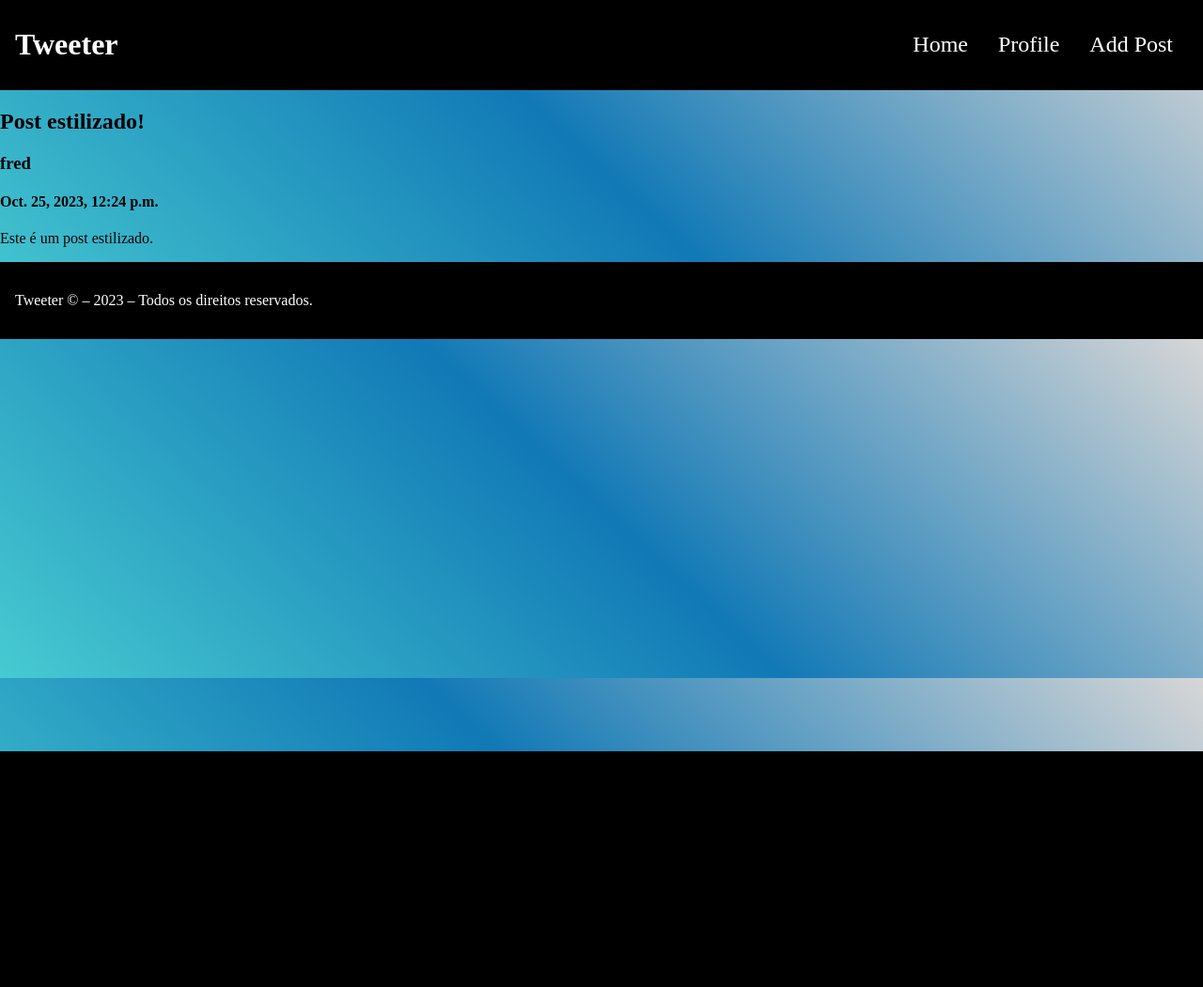
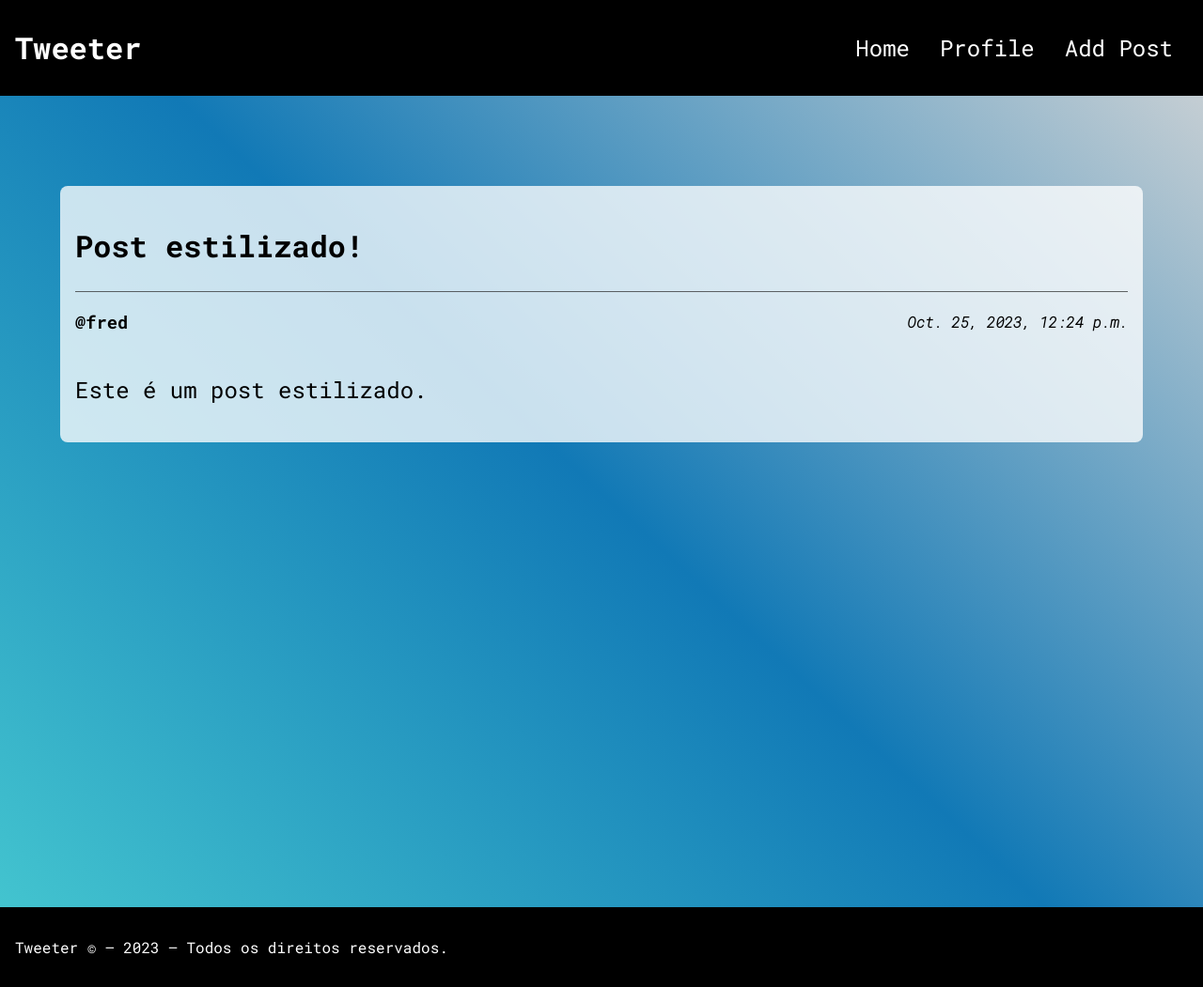
Before and after one commit to fredMelchior/Tweetter, a Django app: a page that uses user/templates/base.html in a window 1280 px wide. Shown: the whole page at 94% size. Before the commit the page ends 800 px from the top, so only its background shows below. Run offline with Django 4.2, Linux system fonts and the light colour scheme; data comes from the database, SQL or seed files in the repository; both versions use the stored data as it was after the commit.

Commit message:
Templates styles and settings config + profile posts template

```diff
--- a/Tweeter/settings.py
+++ b/Tweeter/settings.py
@@ -137,7 +137,11 @@ USE_TZ = True
 # Static files (CSS, JavaScript, Images)
 # https://docs.djangoproject.com/en/4.2/howto/static-files/
 
-STATIC_URL = "static/"
+STATICFILES_DIRS = [
+    BASE_DIR / "user/static",
+]
+
+STATIC_URL = "/static/"
 
 MEDIA_ROOT = os.path.join(BASE_DIR, "media")
 MEDIA_URL = "/media/"
--- a/post/templates/post_detail.html
+++ b/post/templates/post_detail.html
@@ -3,10 +3,10 @@
     {{ object.title }}
 {% endblock title %}
 {% block content %}
-    <div>
-        <div>
+    <div class="feed">
+        <div class="post-detail">
             <h2>{{ post.title }}</h2>
-            <div><h3>{{ post.author }}</h3><h4>{{ post.created_on }}</h4></div>
+            <div><h3>@{{ post.author }}</h3><h4>{{ post.created_on }}</h4></div>
             <p>{{ post.content }}</p>
         </div>
     </div>
--- a/post/views.py
+++ b/post/views.py
@@ -1,4 +1,5 @@
-from django.shortcuts import render, redirect, get_object_or_404
+from django.shortcuts import render, redirect
+from django.contrib.auth import get_user_model
 from django.views import generic
 
 from .models import Post
@@ -23,6 +24,7 @@ def create_post(request):
             post = post_form.save(commit=False)
             post.author = request.user
             post_form.save()
+            return redirect("/home/")
     else:
         post_form = CreatePostForm()
     context = {
--- a/user/static/css/styles.css
+++ b/user/static/css/styles.css
@@ -1,3 +1,7 @@
+* {
+    font-family: 'Roboto Mono', monospace;
+}
+
 body {
     margin: 0;
     padding: 0;
@@ -13,6 +17,7 @@ header {
     color: white;
     display: flex;
     align-items: center;
+    font-family: Arial, Helvetica, sans-serif;
     justify-content: space-between;
 }
 
@@ -37,8 +42,7 @@ ul li a {
 }
 
 ul li a:hover {
-    border: 1px solid white;
-    border-radius: 4px;
+    border-bottom: 1px solid white;
 }
 
 form {
@@ -118,28 +122,34 @@ form > ul {
 .create-post-form {
     background-color: #1179b6;
     align-items: start;
+    display: flex;
+    flex-direction: column;
+    justify-content: flex-start;
 }
 
 .create-post-form label {
     font-size: 20px;
-    margin-bottom: 24px;
-
 }
 
 .create-post-form input {
     width: 200%;
     padding: 8px;
     border-radius: 4px;
+    margin-top: 16px;
+    font-size: 16px;
 }
 
 .create-post-form textarea {
     width: 150%;
     border-radius: 4px;
+    margin-top: 16px;
+    font-size: 16px;
 }
 
 .create-post-form select {
     padding: 8px;
     border-radius: 4px;
+    font-size: 16px;
 }
 
 body > div > form > p:nth-child(3) > label {
@@ -160,13 +170,39 @@ body > div > form > p:nth-child(3) > label {
     background-color: black;
 }
 
+.post-detail {
+    background-color: #ffffffc5;
+    padding: 16px;
+    border-radius: 8px;
+    margin: 64px 0 0;
+}
+
+.post-detail h2 {
+    font-size: 32px;
+}
+
+.post-detail > div {
+    display: flex;
+    justify-content: space-between;
+    border-top: 1px solid #2a2929b5;
+}
+
+.post-detail > div > h4 {
+    font-style: italic;
+}
+
+.post-detail > p {
+    font-size: 24px;
+    margin-bottom: 24px;
+}
+
 .all-users {
     font-size: 32px;
     color: white;
 }
 
 .users-list {
-    columns: 2;
+    columns: 3;
 }
 
 .users {
@@ -175,7 +211,6 @@ body > div > form > p:nth-child(3) > label {
 
 .users div {
     background-color: black;
-    /* width: 40%; */
     padding: 8px;
     border-radius: 8px;
     margin: 0 auto 24px;
--- a/user/templates/base.html
+++ b/user/templates/base.html
@@ -7,6 +7,9 @@
     <meta name="viewport" content="width=device-width, initial-scale=1.0">
     <title>{% block title %}{% endblock %}</title>
     <link rel="stylesheet" href="{% static "css/styles.css" %}">
+    <link rel="preconnect" href="https://fonts.googleapis.com">
+    <link rel="preconnect" href="https://fonts.gstatic.com" crossorigin>
+    <link href="https://fonts.googleapis.com/css2?family=Roboto+Mono:ital,wght@0,400;0,700;1,200&display=swap" rel="stylesheet">
 </head>
 <body>
     <header>
--- a/user/templates/profile.html
+++ b/user/templates/profile.html
@@ -11,6 +11,6 @@
                 <p>{{ profile.bio }}</p>
             </div>
         </div>
-        {% for post in post %}{% endfor %}
+        {% block profile_posts %}{% endblock profile_posts %}
     </div>
 {% endblock  %}
```
Also changed, not shown: post/templates/profile_posts.html (added, +17 -0 lines), db.sqlite3.
